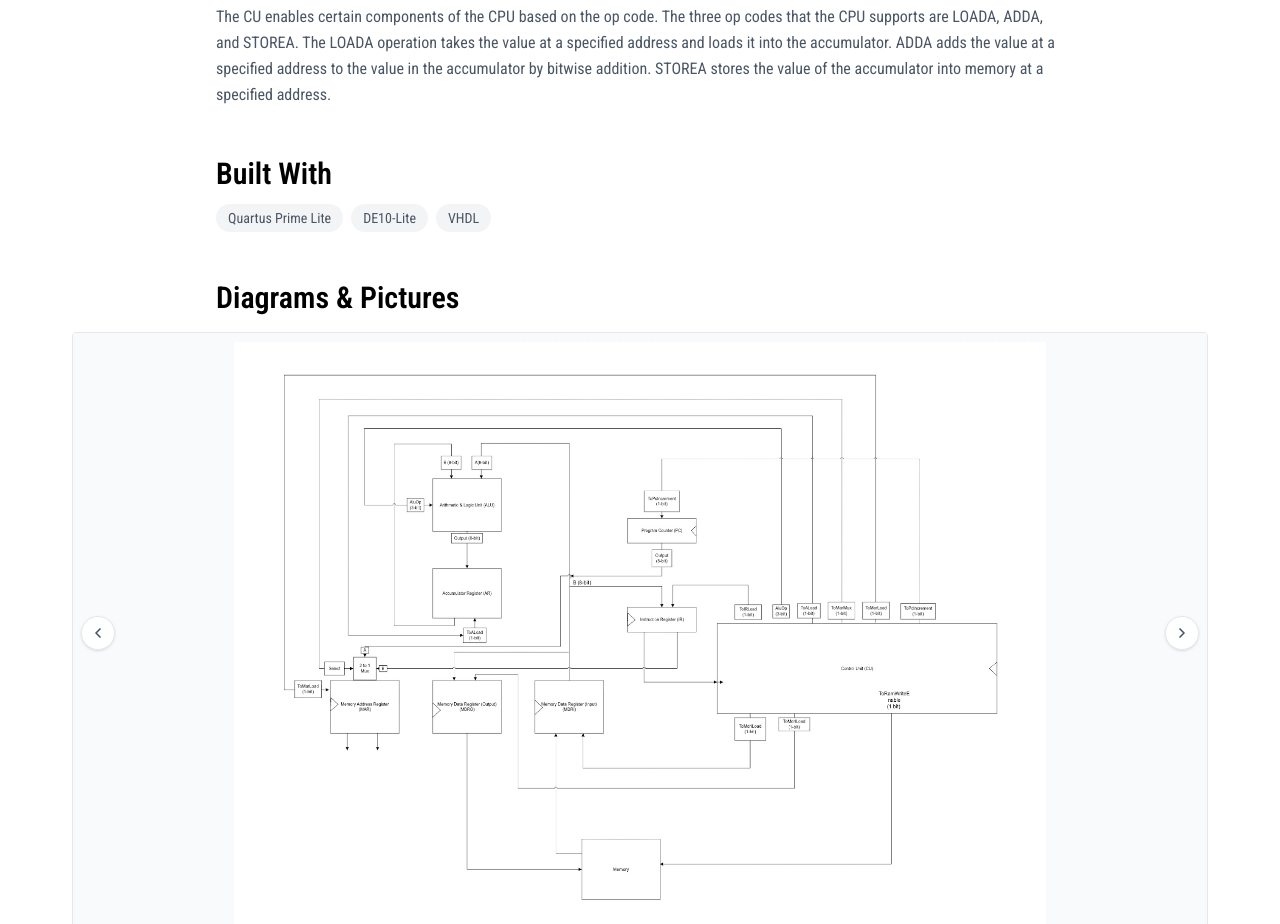
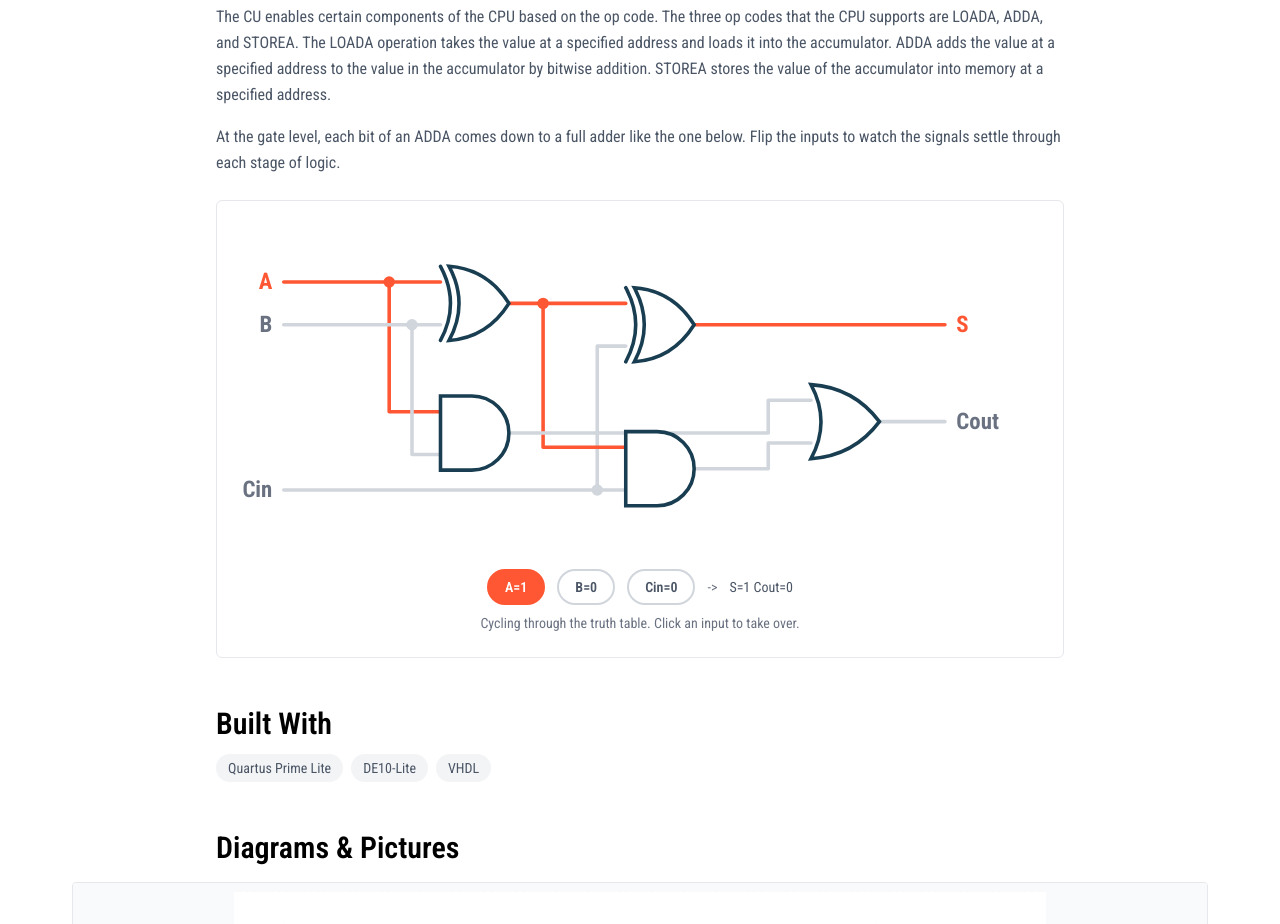
Before and after one commit to BrianCode9/brian-portfolio, a Next.js app: page /projects/simple-cpu in a window 1280 px wide. Shown: the part 980-1904 px from the top of the page. Built offline with nearby package versions, Linux system fonts and the light colour scheme.

Commit message:
Make the full adder interactive and add it to the Simple CPU page

```diff
--- a/src/app/projects/simple-cpu/page.tsx
+++ b/src/app/projects/simple-cpu/page.tsx
@@ -2,6 +2,7 @@ import Link from "next/link";
 import NavBar from "@/components/section/navbar";
 import AnimatedButton from "@/components/ui/animatedbutton";
 import ProjectGallery from "@/components/ui/project-gallery";
+import FullAdder from "@/components/ui/full-adder";
 import cpuDiagramImg from "../../../../public/images/projects/cpu-diagram.png";
 import fsmImg from "../../../../public/images/projects/finite-state-machine.jpeg";
 import waveSimImg from "../../../../public/images/projects/cpu-wave-simulation.png";
@@ -95,6 +96,14 @@ export default function ProjectPage() {
             addition. STOREA stores the value of the accumulator into memory at
             a specified address.
           </p>
+          <p className="mt-4 text-base leading-relaxed text-gray-600">
+            At the gate level, each bit of an ADDA comes down to a full adder
+            like the one below. Flip the inputs to watch the signals settle
+            through each stage of logic.
+          </p>
+          <div className="mt-6 rounded-md border border-gray-200 p-4 sm:p-6">
+            <FullAdder />
+          </div>
         </section>
 
         <section className="mb-12">
--- a/src/components/ui/full-adder.tsx
+++ b/src/components/ui/full-adder.tsx
@@ -1,5 +1,6 @@
 "use client";
 import React from "react";
+import { useReducedMotion } from "framer-motion";
 import {
   COMBO_COUNT,
   STAGE_DELAY_MS,
@@ -14,22 +15,38 @@ import {
 
 const TICK_MS = 1200;
 
+const INPUTS = [
+  { node: "a", label: "A", bit: 2 },
+  { node: "b", label: "B", bit: 1 },
+  { node: "cin", label: "Cin", bit: 0 },
+] as const;
+
 // Signals settle stage by stage, so a change visibly ripples toward Cout.
 const settle = (depth: number): React.CSSProperties => ({
   transition: "stroke 200ms ease, fill 200ms ease",
   transitionDelay: `${depth * STAGE_DELAY_MS}ms`,
 });
 
+// Counts through the truth table on its own until the visitor flips an
+// input, then hands control over. Never auto-plays under reduced motion.
 const FullAdder = () => {
   const [step, setStep] = React.useState(0);
+  const [manual, setManual] = React.useState(false);
+  const reduceMotion = useReducedMotion();
 
   React.useEffect(() => {
+    if (manual || reduceMotion) return;
     const id = setInterval(
       () => setStep((s) => (s + 1) % COMBO_COUNT),
       TICK_MS
     );
     return () => clearInterval(id);
-  }, []);
+  }, [manual, reduceMotion]);
+
+  const toggle = (bit: number) => {
+    setManual(true);
+    setStep((s) => s ^ (1 << bit));
+  };
 
   const level = computeLevels(step);
   const hot = (n: keyof typeof level) =>
@@ -93,7 +110,7 @@ const FullAdder = () => {
             fontSize={16}
             fontWeight={700}
             className={
-              level[p.node] ? "fill-orange-highlight" : "fill-gray-400"
+              level[p.node] ? "fill-orange-highlight" : "fill-gray-500"
             }
             style={settle(p.depth)}
           >
@@ -102,15 +119,36 @@ const FullAdder = () => {
         ))}
       </svg>
 
-      <div className="mt-3 flex justify-center gap-4 font-mono text-xs tracking-wider text-gray-500 sm:gap-6 sm:text-sm">
-        <span>
-          A={level.a} B={level.b} Cin={level.cin}
-        </span>
-        <span className="text-gray-400">-&gt;</span>
-        <span>
+      <div className="mt-4 flex flex-wrap items-center justify-center gap-3">
+        {INPUTS.map((input) => {
+          const on = level[input.node] === 1;
+          return (
+            <button
+              key={input.node}
+              type="button"
+              onClick={() => toggle(input.bit)}
+              aria-pressed={on}
+              aria-label={`Toggle input ${input.label}, currently ${level[input.node]}`}
+              className={`rounded-full border-2 px-4 py-1.5 font-mono text-sm font-semibold transition-colors duration-200 ${
+                on
+                  ? "border-orange-highlight bg-orange-highlight text-white"
+                  : "hover:border-suit-teal border-gray-300 text-gray-600"
+              }`}
+            >
+              {input.label}={level[input.node]}
+            </button>
+          );
+        })}
+        <span className="font-mono text-sm text-gray-500">-&gt;</span>
+        <span className="font-mono text-sm text-gray-600">
           S={level.s} Cout={level.cout}
         </span>
       </div>
+      <p className="mt-2 text-center text-sm text-gray-500">
+        {manual || reduceMotion
+          ? "Click the inputs to try other combinations."
+          : "Cycling through the truth table. Click an input to take over."}
+      </p>
     </div>
   );
 };
--- a/src/data/full-adder.ts
+++ b/src/data/full-adder.ts
@@ -1,4 +1,4 @@
-// Geometry and netlist for the hero's full adder schematic.
+// Geometry and netlist for the interactive full adder on the Simple CPU page.
 //   S    = A xor B xor Cin
 //   Cout = (A and B) or (Cin and (A xor B))
 // Gates are 48 wide and 52 tall, drawn from their top-left corner. Input pins
```
